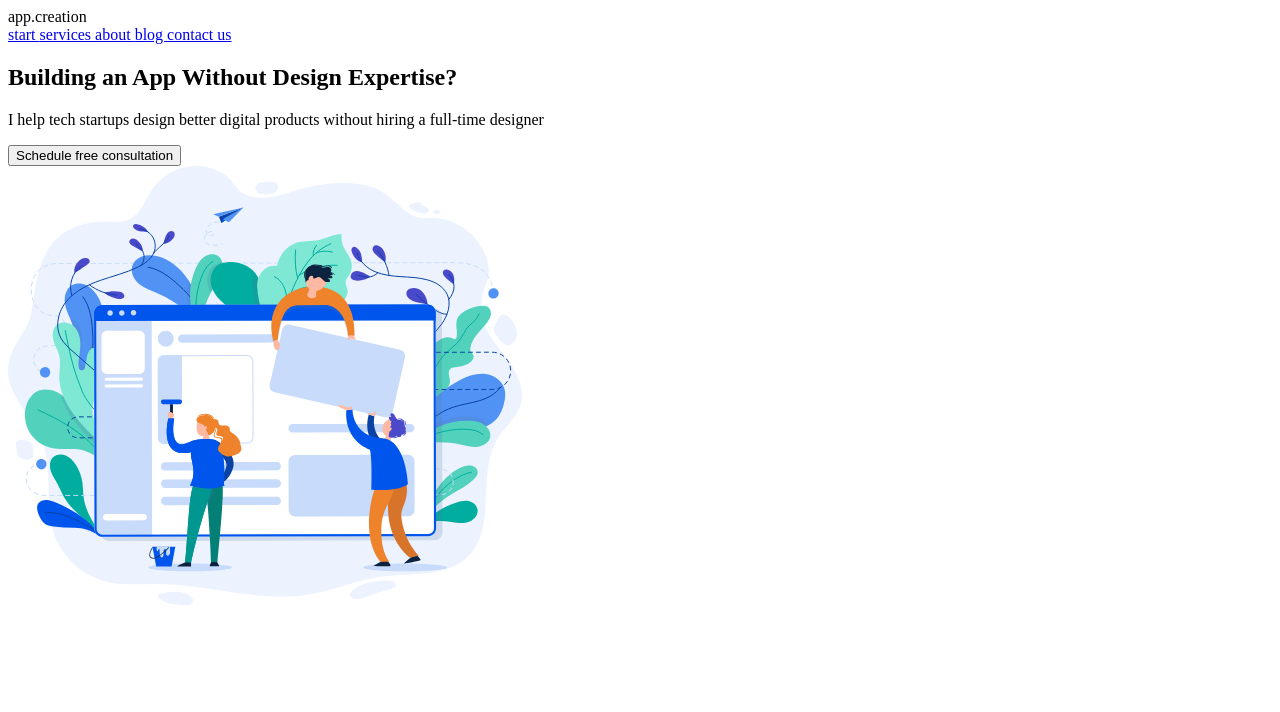
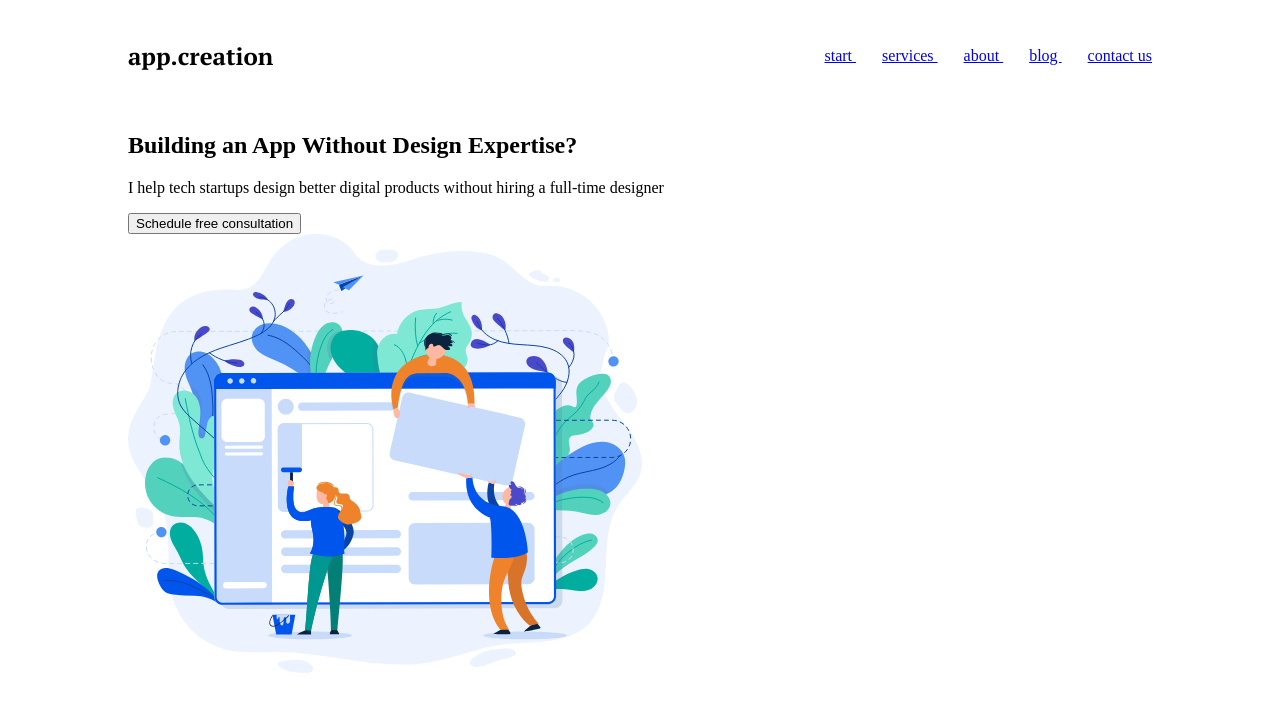
Before and after one commit to WebHeroSchool/App-Creation, a plain HTML site: page index.html in a window 1280 px wide. Drawn offline with Linux system fonts and the light colour scheme.

Commit message:
Add main layout code

```diff
--- a/index.html
+++ b/index.html
@@ -8,11 +8,12 @@
     <title>app.creation</title>
   </head>
   <body>
+    <div class ="wrapper">
       <header class="header">
         <div class="header__left-part">
-        <span class="header__title">
+          <p class="header__title">
            app.creation
-        </span>
+          </p>
         </div>
         <div class="header__right-part">
           <nav class="navigation">
@@ -50,5 +51,6 @@
          <img class="image-content__image" src="Pictures/section picture.svg">
        </div>
       </section>
+    </div>
   </body>
 </html>
--- a/styles.css
+++ b/styles.css
@@ -1,4 +1,34 @@
-.header__site-name {
+body {
+  margin: 0;
+}
+
+.wrapper {
+  width: 80%;
+  margin: auto;
+}
+
+.header {
+  display: flex;
+  justify-content: space-between;
+}
+
+.header__title {
+  padding: 40px 0;
+  margin: 0;
   font-family: "PT Serif", sans-serif;
   font-weight: bold;
+  font-size: 24px;
 }
+
+.header__right-part {
+  display: flex;
+  align-items: center;
+}
+
+.navigation__item {
+  padding: 0 13px;
+}
+
+.navigation__item:last-child {
+  padding-right: 0;
+}
```
Lines whose indentation alone changed are shown as unchanged.
